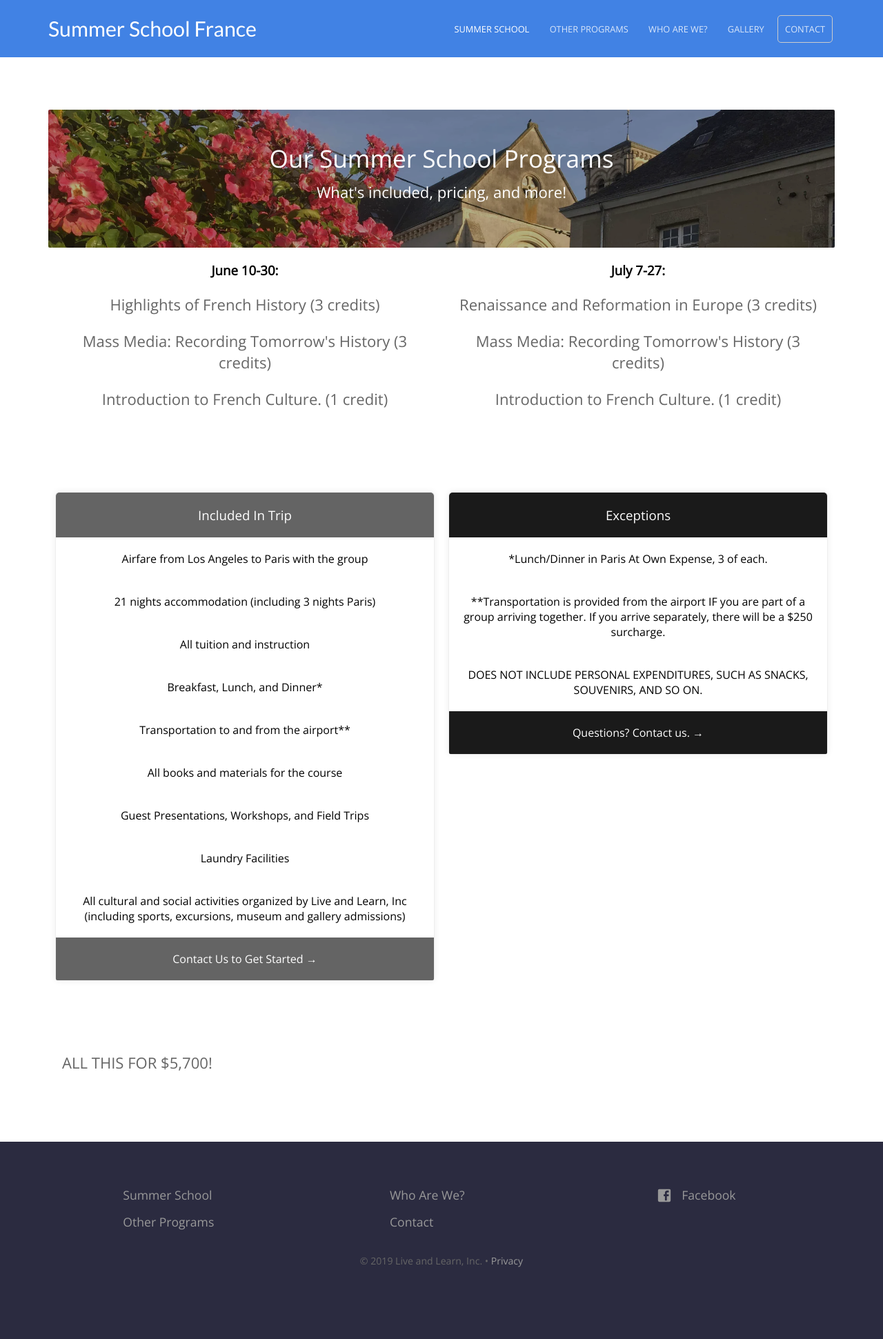
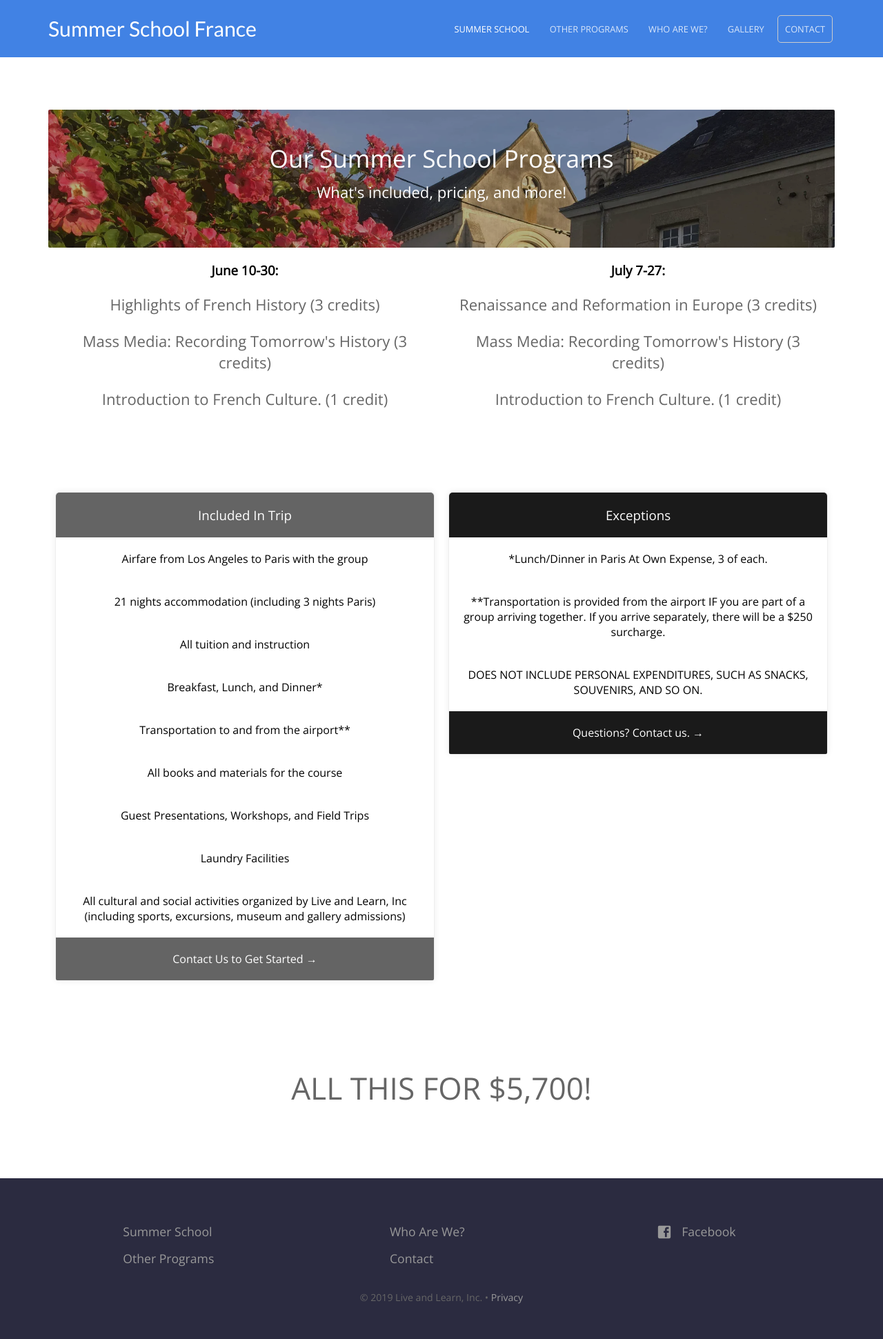
Before and after one commit to baritchie/project1, a Jekyll site: the page built from summerschoolprograms.html, in a window 1280 px wide. Shown: the whole page at 69% size. Built offline with Jekyll 4.4.1, drawn with Linux system fonts in a browser that asks for light colours; before the commit the page ends 1888 px from its top, so only the background shows below that.

Commit message:
Updated '_sass/pricing.scss' via CloudCannon

```diff
--- a/_sass/pricing.scss
+++ b/_sass/pricing.scss
@@ -69,6 +69,12 @@
 	}
 }
 
+.price_callout {
+    font-size: 2em;
+    text-align: center;
+    color:#1a1a1a;
+}
+
 .faq {
 	@media #{$desktop} {
 		@include columns(2);
```
